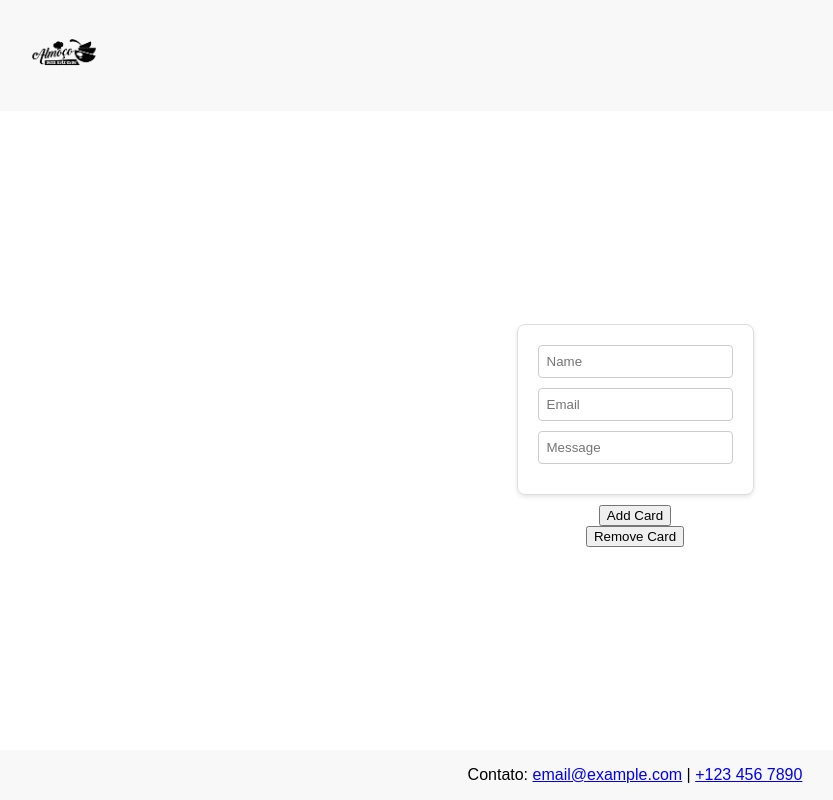
After one commit to lionezajoao/almoco-sem-estresse, a FastAPI app: template app/public/templates/menu.html in a window 1280 px wide. The commit adds this page. Shown: the whole page, without its empty margins (5-838 px from the left). Run offline with FastAPI, Linux system fonts and the light colour scheme; the template is opened without the code that fills it, so the values that code supplies are empty.

Commit message:
safety backup

```diff
--- a/app/main.py
+++ b/app/main.py
@@ -15,7 +15,7 @@ app.mount(
 app.include_router(auth.router)
 app.include_router(base.router)
 app.include_router(menu.router)
-# app.include_router(user_routes.router)
+app.include_router(user.router)
 
 if __name__ == "__main__":
     uvicorn.run("main:app", host="localhost", port=8000, reload=True)
--- a/app/public/static/css/style.css
+++ b/app/public/static/css/style.css
@@ -92,3 +92,23 @@ body {
 .form-group button:hover {
     background-color: #4cae4c;
 }
+
+.card {
+    border: 1px solid #ddd;
+    padding: 20px;
+    margin: 10px;
+    border-radius: 8px;
+    box-shadow: 0 2px 4px rgba(0,0,0,0.1);
+}
+
+.card-form {
+    display: flex;
+    flex-direction: column;
+}
+
+.card-form input {
+    margin-bottom: 10px;
+    padding: 8px;
+    border-radius: 4px;
+    border: 1px solid #ccc;
+}
--- /dev/null
+++ b/app/public/static/js/index.js
@@ -0,0 +1,44 @@
+document.addEventListener("DOMContentLoaded", function() {
+    // Load an initial card
+    addCard();
+
+    document.getElementById("add-card-button").addEventListener("click", addCard);
+    document.getElementById("remove-card-button").addEventListener("click", removeCard);
+});
+
+function addCard() {
+    const cardContainer = document.getElementById("card-container");
+    const newCard = document.createElement("div");
+    newCard.className = "card";
+    newCard.innerHTML = '<form class="card-form"></form>';
+    cardContainer.appendChild(newCard);
+
+    addFormFields(newCard.querySelector('.card-form'));
+}
+
+function removeCard() {
+    const cardContainer = document.getElementById("card-container");
+    const cards = cardContainer.getElementsByClassName("card");
+
+    if (cards.length > 1) {
+        cardContainer.removeChild(cards[cards.length - 1]);
+    }
+}
+
+function addFormFields(formElement) {
+    // Define the fields you want in each form
+    const fields = [
+        { name: 'name', type: 'text', placeholder: 'Name' },
+        { name: 'email', type: 'email', placeholder: 'Email' },
+        { name: 'message', type: 'text', placeholder: 'Message' }
+        // Add more fields as needed
+    ];
+
+    fields.forEach(field => {
+        const input = document.createElement("input");
+        input.type = field.type;
+        input.name = field.name;
+        input.placeholder = field.placeholder;
+        formElement.appendChild(input);
+    });
+}
--- /dev/null
+++ b/app/public/templates/menu.html
@@ -0,0 +1,42 @@
+<!DOCTYPE html>
+<html lang="pt-BR">
+
+<head>
+    <meta charset="UTF-8">
+    <meta name="viewport" content="width=device-width, initial-scale=1.0">
+    <title>Login</title>
+    <link rel="stylesheet" href="/static/css/style.css">
+    <link rel="icon" href="/static/images/favicon.ico">
+</head>
+
+<body>
+
+    <header class="header">
+        <a href="/">
+            <img src="/static/images/logo2.png" alt="Logo" id="headerLogo">
+        </a>
+    </header>
+
+    <div class="body-content">
+        <div id="card-container">
+            <!-- Cards will be added here dynamically -->
+        </div>
+
+        <template id="card-template">
+            <div class="card">
+                <form class="card-form">
+                </form>
+            </div>
+        </template>
+        <button id="add-card-button">Add Card</button>
+        <button id="remove-card-button">Remove Card</button>
+        <script src="/static/js/index.js"></script>
+    </div>
+
+    <footer class="footer">
+        Contato: <a href="mailto:email@example.com">email@example.com</a> | <a href="https://api.whatsapp.com/send/?phone=5521975445554&text=Cadastro&type=phone_number&app_absent=0">+123 456 7890</a>
+    </footer>
+
+</body>
+
+</html>
--- a/app/router/base.py
+++ b/app/router/base.py
@@ -17,3 +17,7 @@ def get_home(request: Request):
 @router.get("/login", response_class=HTMLResponse)
 def get_login_form(request: Request):
     return templates.TemplateResponse("login.html", {"request": request})
+
+@router.get("/menu", response_class=HTMLResponse)
+def get_login_form(request: Request):
+    return templates.TemplateResponse("menu.html", {"request": request})
--- a/app/router/user.py
+++ b/app/router/user.py
@@ -27,7 +27,7 @@ def get_user_by_email(email: str):
 def get_user_password_by_email(email: str):
     return user.handle_user_password(email)
 
-@router.post("/add_new_user")
+@router.post("/create_user")
 def add_new_user(request: UserCreate):
     return user.handle_new_user(request)
 
--- a/app/src/controller/user.py
+++ b/app/src/controller/user.py
@@ -31,7 +31,8 @@ class UserController:
             raise HTTPException(status_code=400, detail="User already exists")
 
         hashed_password = self.utils.hash_password(data.password)
-        self.insert_user(data.name, data.email, hashed_password, data.role, data.name)
+        print(hashed_password)
+        self.user.insert_new_user(data.name, data.email, hashed_password, data.role)
         return JSONResponse(content={"message": "User added successfully"}, status_code=200)
 
     def handle_new_password(self, data):
```
Also changed, not shown: app/router/auth.py (+15 -6 lines), app/src/controller/auth.py (+27 -1 lines), app/src/database/user.py (+6 -4 lines), app/src/lib/user.py (+6 -3 lines), app/src/lib/auth.py (added), 2 other files.
